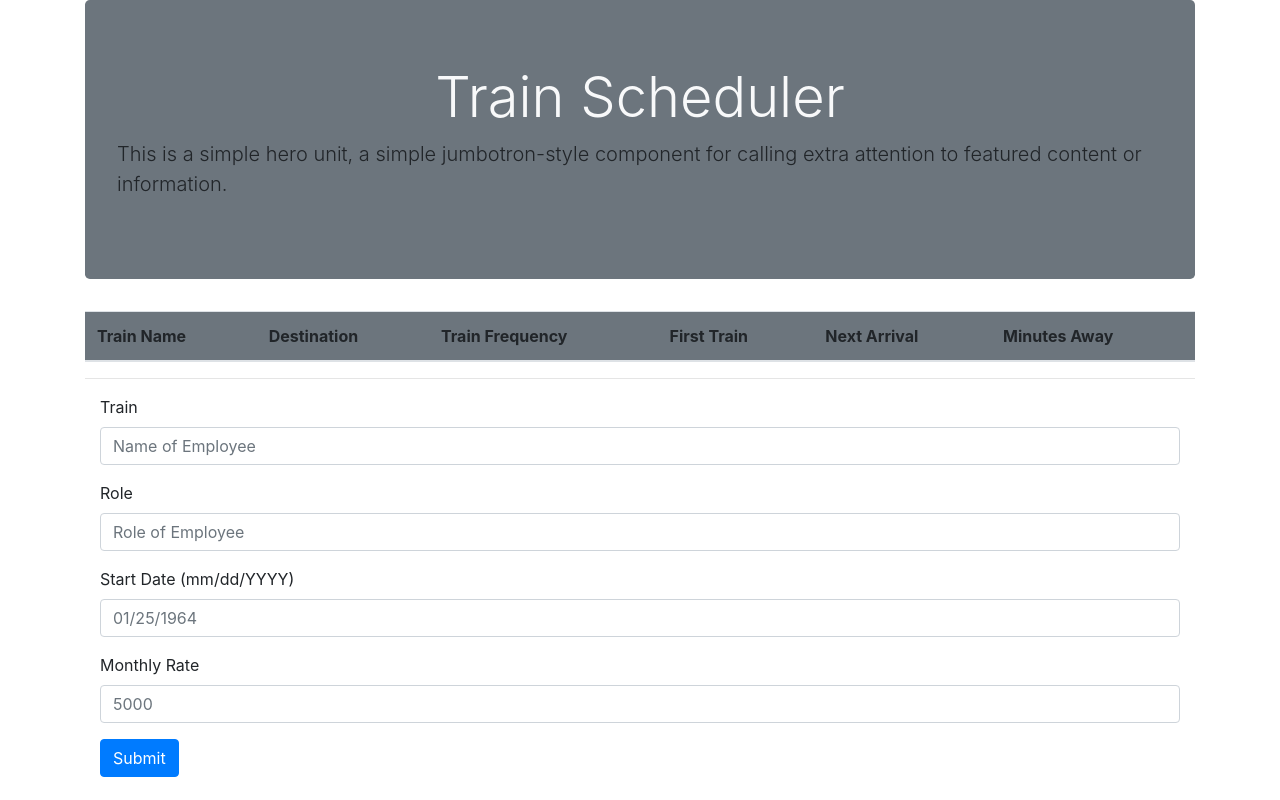
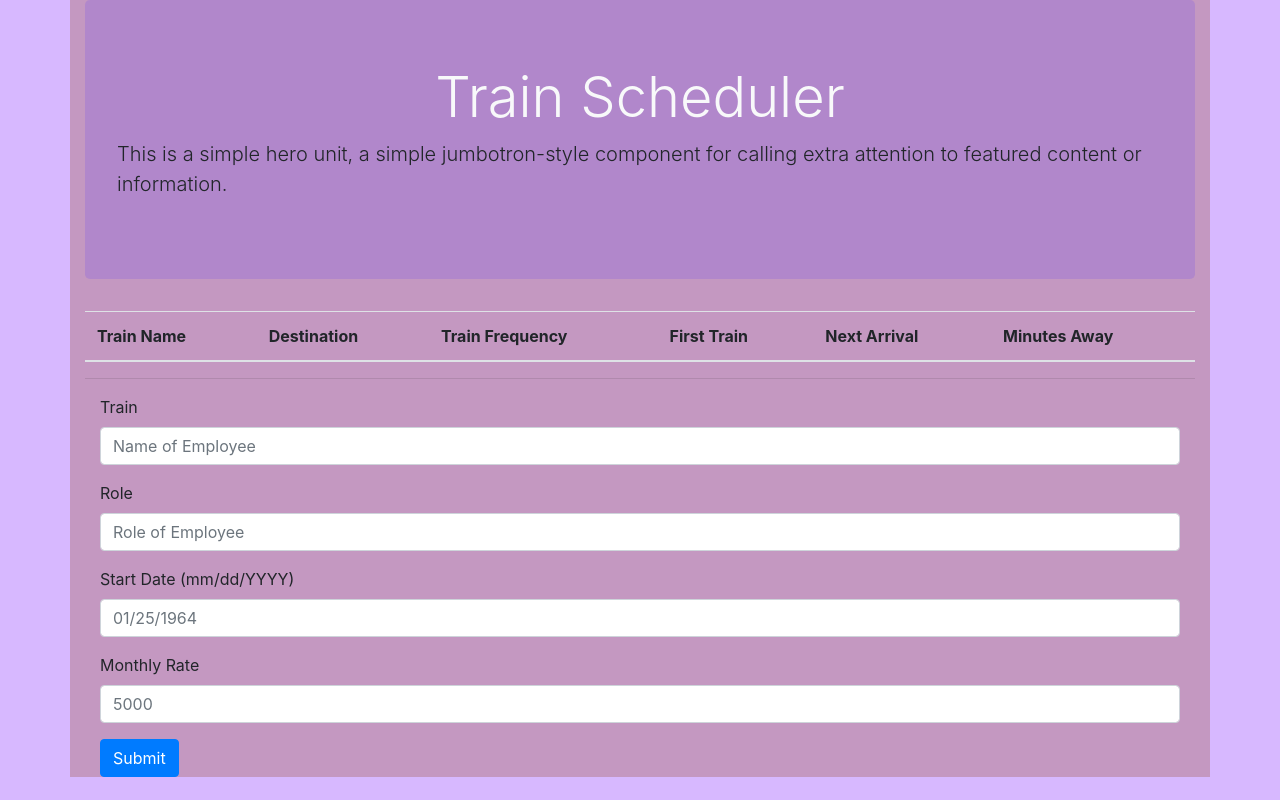
Before and after one commit to gelissa/trainScheduler, a plain HTML site: page index.html in a window 1280 px wide. Drawn offline with nearby package versions, Linux system fonts and the light colour scheme; no server answers.

Commit message:
changed some colors in css

```diff
--- a/index.html
+++ b/index.html
@@ -21,7 +21,7 @@
 
       <!-- ADD A JUMBOTRON -->
 
-      <div class="jumbotron bg-secondary">
+      <div class="jumbotron">
             <h1 class="display-4 text-light">Train Scheduler</h1>
             <p class="lead">This is a simple hero unit, a simple jumbotron-style component for calling extra attention to featured content or information.</p>
             <!-- <hr class="my-4">
@@ -37,7 +37,7 @@
 
         <table class="table">
             <thead>
-                <tr class="bg-secondary">
+                <tr>
                     <th scope="col">Train Name</th>
                     <th scope="col">Destination</th>
                     <th scope="col">Train Frequency</th>
--- a/style.css
+++ b/style.css
@@ -1,3 +1,25 @@
+* {
+    margin: 0;
+    padding: 0;
+    box-sizing: border-box;
+}
+
+body {
+    background-color: #D7B8FF;
+}
+
+.container {
+    background-color: rgb(196, 152, 193);
+}
+
+.jumbotron {
+    background-color: rgb(160, 121, 214, 0.5);
+}
+
+.th {
+    background-color: rgb(160, 121, 214, 0.5);
+}
+
 h1 {
     text-align: center;
 }
```
